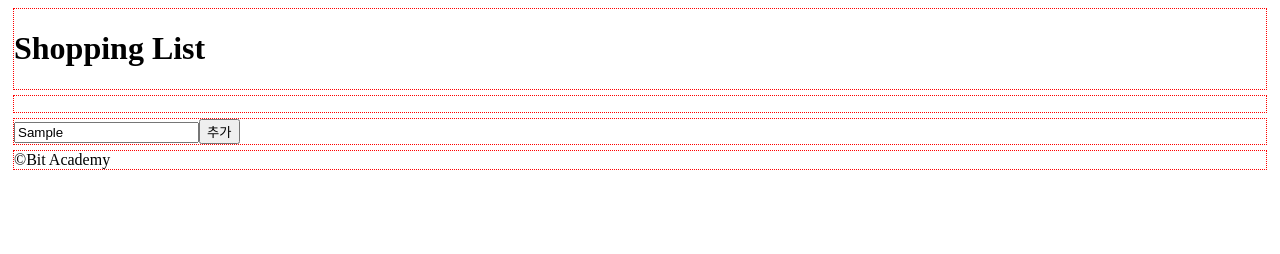
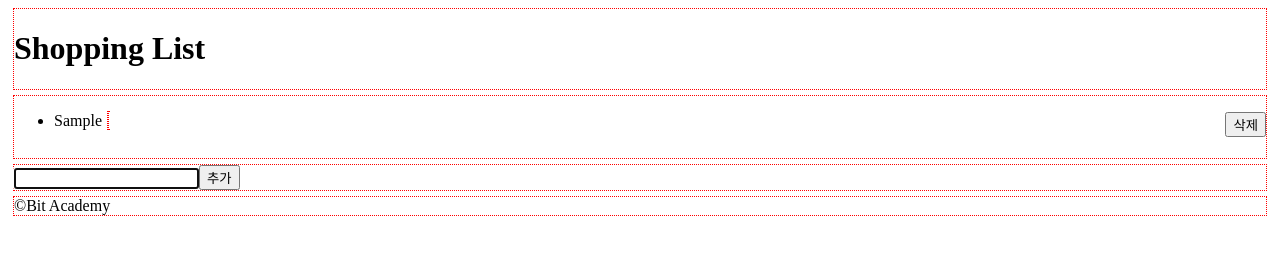
Before and after one commit to junil3005/ECMAScript, a plain HTML site: page ex02-js/js-cart.html in a window 1280 px wide. Both pictures are taken after typing "Sample" into the empty fields and a click on the button "추가". Drawn offline with Linux system fonts and the light colour scheme.

Commit message:
Update js-cart.html

```diff
--- a/ex02-js/js-cart.html
+++ b/ex02-js/js-cart.html
@@ -33,6 +33,43 @@
         </div>
     </body>
     <script>
+        function addItem(event) {
+            //  input#item의 value를 확인 trim -> length > 0
+            //  추가
+            let itemInput = document.getElementById("item");
+            let item = itemInput.value.trim();
+
+            if (item.length > 0) {
+                //  ul#list -> li 만들어 추가
+                let container = document.getElementById("list");
+                //  li 노드 생성
+                let itemNode = document.createElement("li");
+                itemNode.innerText = item;
+                //  toolbar
+                let toolbar = document.createElement("div");
+                toolbar.style.display = "inline";
+                //  delBtn
+                let delBtn = document.createElement("button");
+                delBtn.innerText = "삭제";
+                delBtn.style.cssFloat = "right";
+                toolbar.appendChild(delBtn);
+                itemNode.appendChild(toolbar);
+                container.appendChild(itemNode);
+
+                delBtn.addEventListener("click", event => {
+                    //  삭제될 노드 찾기
+                    let removeItem = event.target.parentNode.parentNode;
+                    //  삭제할(부모) 노드 찾기
+                    let parentNode = removeItem.parentNode;
+                    //  삭제하기
+                    parentNode.removeChild(removeItem);
+                })
+
+                itemInput.value = "";
+                itemInput.focus();
+            }
+        }
+
         window.addEventListener("load", event => {
             //  #list li 모두 삭제
             let cartItems = document.querySelectorAll("#list li");
@@ -45,6 +82,9 @@
                 let parent = item.parentNode;
                 parent.removeChild(item);   //  부모로부터 노드 제거
             }
+            //  #btn-add에 이벤트 리스너 부착
+            document.getElementById("btn-add")
+                .addEventListener("click", addItem);
         });
     </script>
 </html>
```
